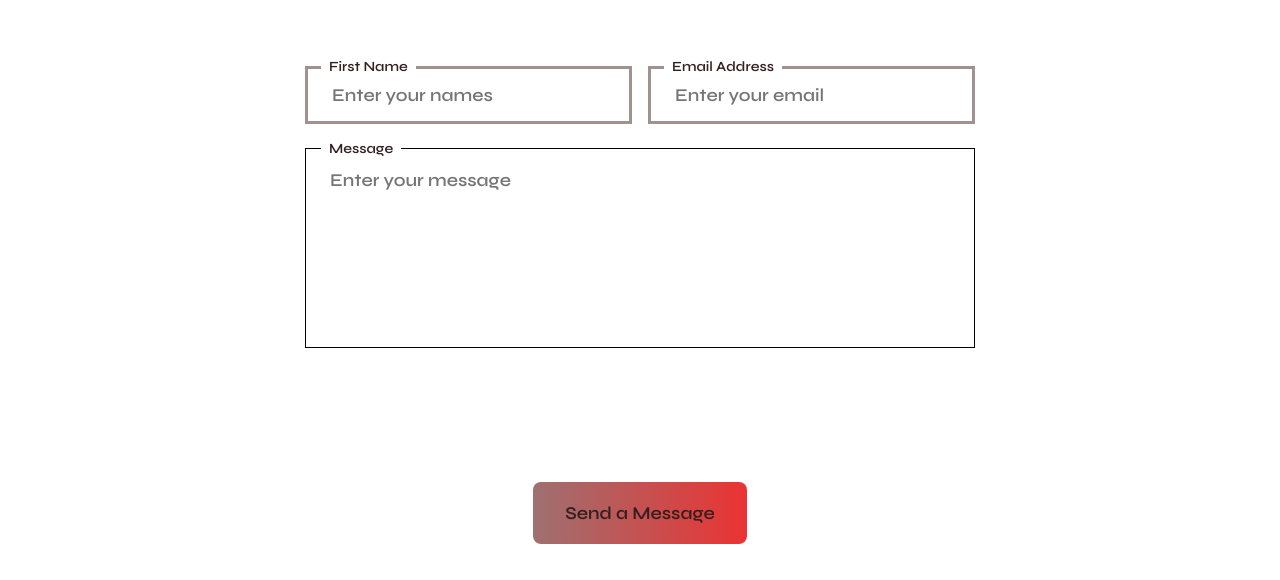
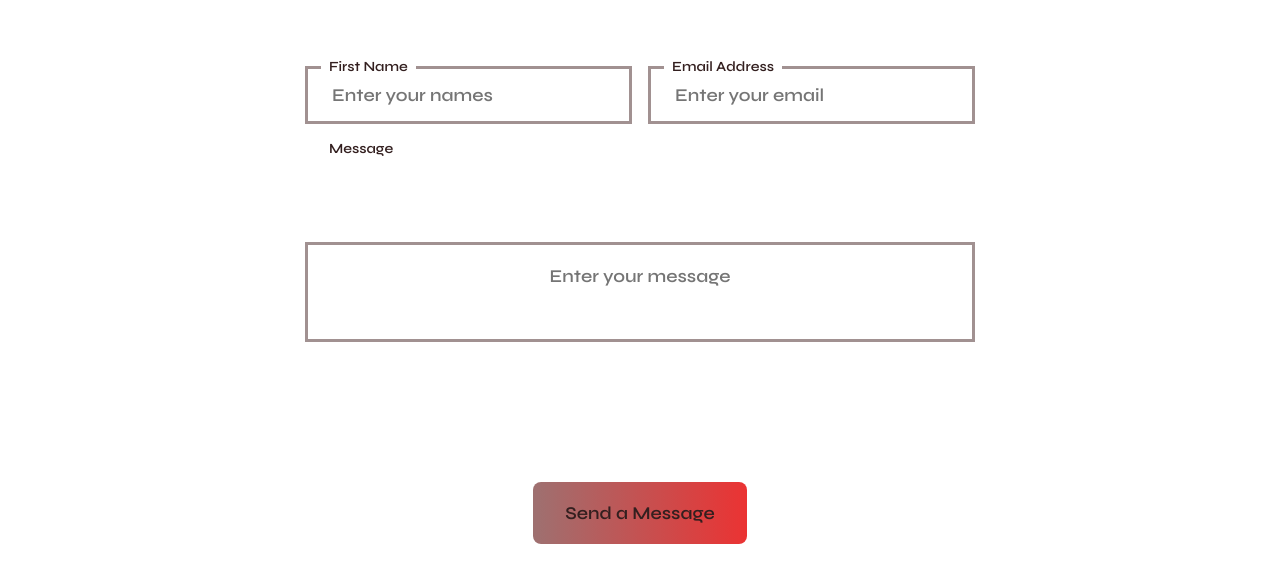
Before and after one commit to Finance-Managment/Finance-Managment, a plain HTML site: page frontend/html/contact.html in a window 1280 px wide. Shown: the part 220-800 px from the top of the page. Drawn offline with nearby package versions, Linux system fonts and the light colour scheme.

Commit message:
messages for user

```diff
--- a/frontend/css/style.css
+++ b/frontend/css/style.css
@@ -708,9 +708,14 @@ body.dark-theme {
 /*messages for user*/
 
 #message {
-    border: 1px solid black;
-    height: 200px;
+    position: relative;
+    top: 50%;
+    left: 50%;
+    transform: translate(-50%, -50%);
+    height: 100px;
+    text-align: center;
 }
+
 .warning {
     color: red;
 }
--- a/frontend/js/messageForUser.js
+++ b/frontend/js/messageForUser.js
@@ -1,9 +1,9 @@
-const refreshMessage = 5000
+
 // function updateMessage() {
 //     checkIncomeOutcome()
 // }
 // setInterval(updateMessage, refreshMessage)
-
+const refreshMessage = 5000
 const checkIncomeOutcome = async () => {
     try {
         const incomeData = await getIncomes()
```
